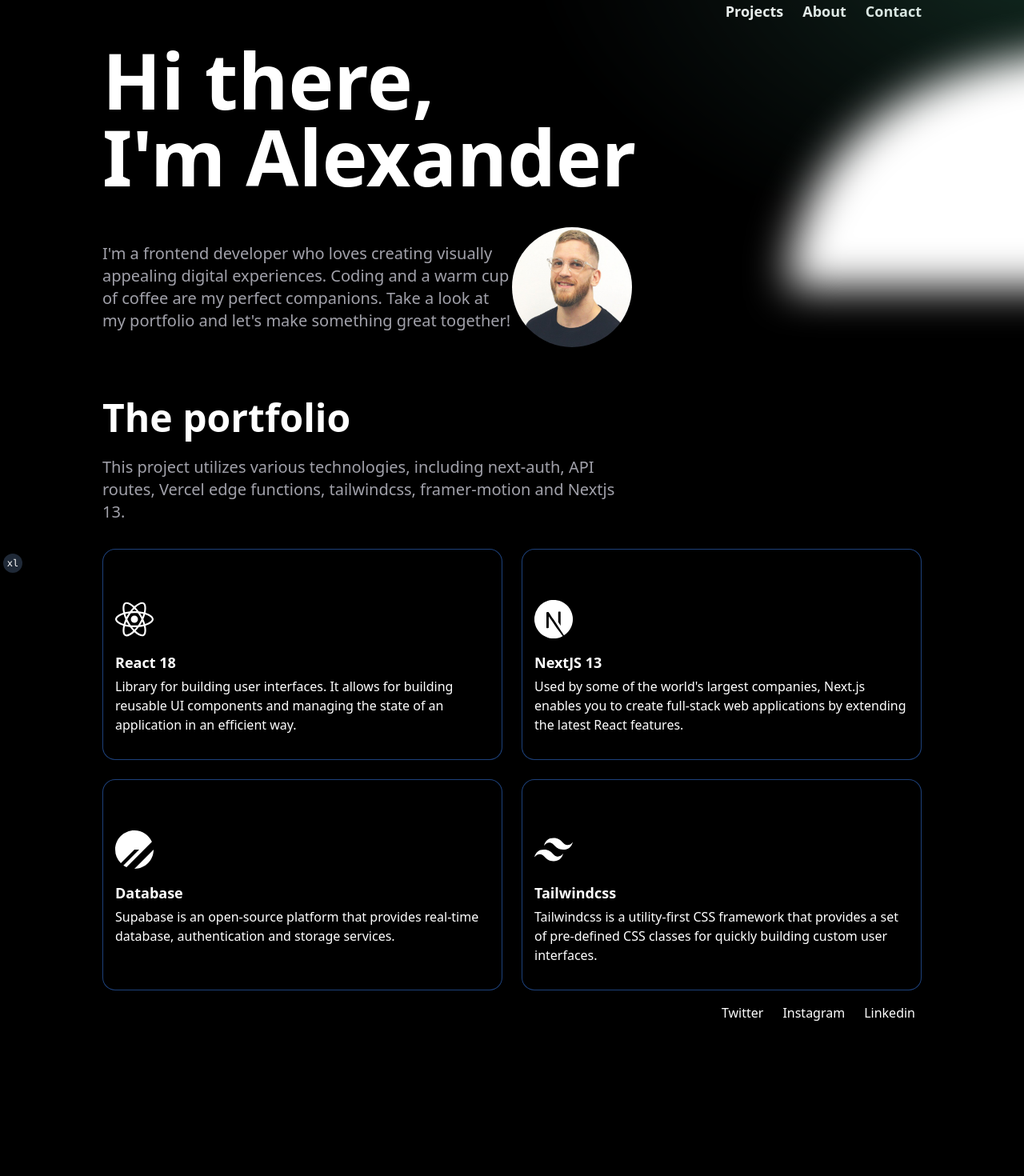
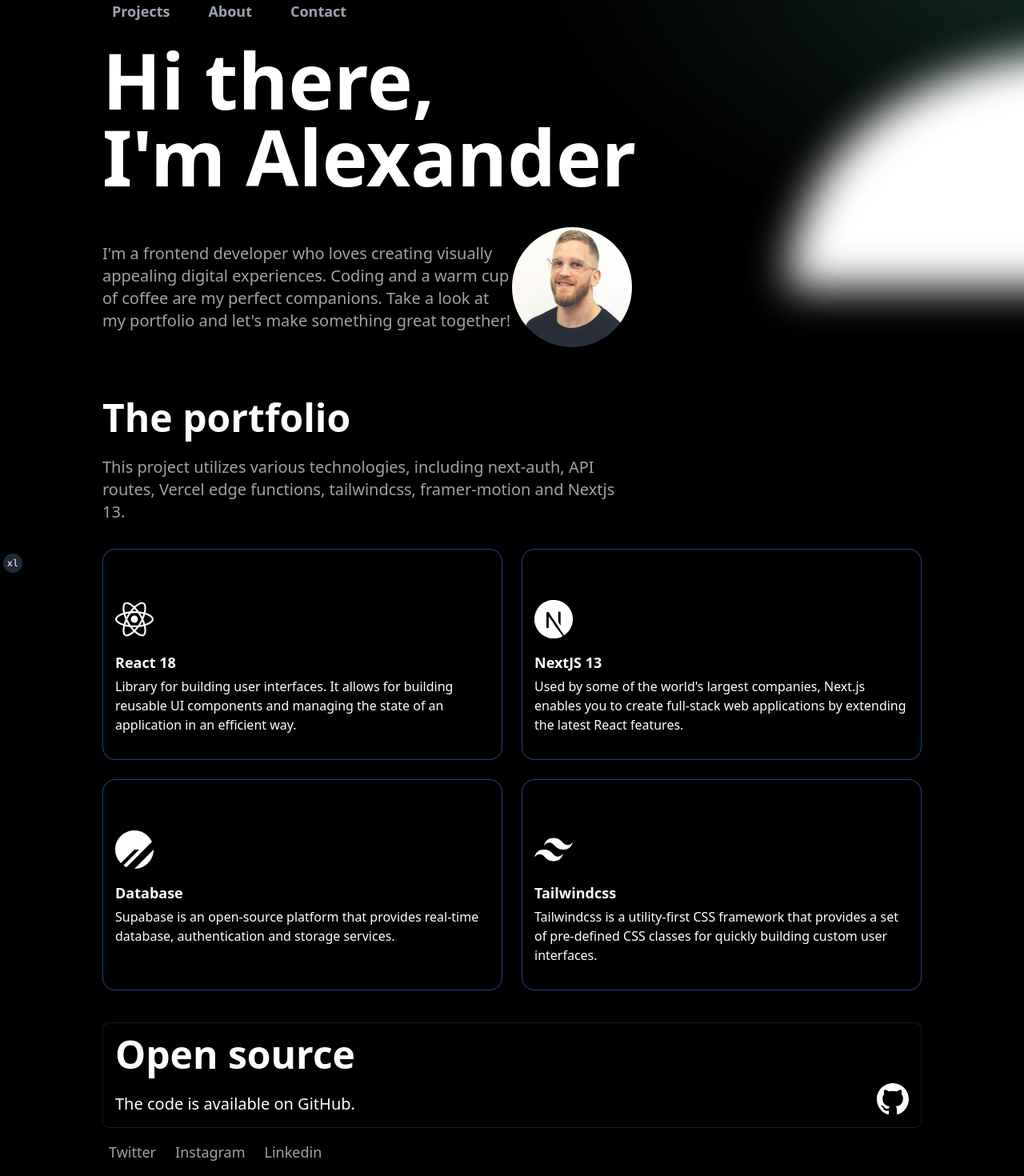
Before and after one commit to ahoogthomsen/Portfolio, a Next.js app: page / in a window 1280 px wide. Shown: the part 80-1550 px from the top of the page at 80% size. Before the commit the page ends 1374 px from the top, so only its background shows below. Built offline with nearby package versions, Linux system fonts and the light colour scheme.

Commit message:
footer & navigation improvements

```diff
--- a/src/components/Footer.tsx
+++ b/src/components/Footer.tsx
@@ -6,21 +6,37 @@
   { name: 'Linkedin', url: 'linkedin.com' },
 ]
 
+const githubIcon = (
+  <svg
+    xmlns="http://www.w3.org/2000/svg"
+    fill="currentColor"
+    viewBox="0 0 24 24"
+    className="text-white w-10 h-10"
+  >
+    <path d="M12 0c-6.626 0-12 5.373-12 12 0 5.302 3.438 9.8 8.207 11.387.599.111.793-.261.793-.577v-2.234c-3.338.726-4.033-1.416-4.033-1.416-.546-1.387-1.333-1.756-1.333-1.756-1.089-.745.083-.729.083-.729 1.205.084 1.839 1.237 1.839 1.237 1.07 1.834 2.807 1.304 3.492.997.107-.775.418-1.305.762-1.604-2.665-.305-5.467-1.334-5.467-5.931 0-1.311.469-2.381 1.236-3.221-.124-.303-.535-1.524.117-3.176 0 0 1.008-.322 3.301 1.23.957-.266 1.983-.399 3.003-.404 1.02.005 2.047.138 3.006.404 2.291-1.552 3.297-1.23 3.297-1.23.653 1.653.242 2.874.118 3.176.77.84 1.235 1.911 1.235 3.221 0 4.609-2.807 5.624-5.479 5.921.43.372.823 1.102.823 2.222v3.293c0 .319.192.694.801.576 4.765-1.589 8.199-6.086 8.199-11.386 0-6.627-5.373-12-12-12z" />
+  </svg>
+)
+
 const Footer: FC = () => {
   return (
-    <footer className="flex justify-between py-4">
-      <div>
-        <span className="font-medium text-lg">
-          {/* Alexander Najm Thomsen */}
-        </span>
+    <>
+      <div className="mt-10 ring-inset ring-1 p-4 rounded-lg flex rounded-2xl ring-white/10">
+        <div className="flex-grow">
+          <h2 className="text-5xl font-bold text-white">Open source</h2>
+          <p className="leading-7 [&:not(:first-child)]:mt-6 text-xl max-w-2xl">
+            The code is available on GitHub.
+          </p>
+        </div>
+        <a className="flex items-end justify-end w-1/2">{githubIcon}</a>
       </div>
-      <div>
-        <ul className="flex gap-2 font-medium">
+
+      <footer className="py-4">
+        <ul className="flex gap-2 font-medium text-lg text-slate-200">
           {links.map(({ name, url }) => {
             return (
               <li key={name}>
                 <a
-                  className="p-2 bg-black rounded-lg hover:bg-slate-800"
+                  className="px-2 py-1 bg-transparent rounded-md text-gray-400 hover:text-gray-200"
                   href={`https://www.${url}`}
                   target="_blank"
                 >
@@ -30,8 +46,8 @@
             )
           })}
         </ul>
-      </div>
-    </footer>
+      </footer>
+    </>
   )
 }
 
--- a/src/components/Navigation.tsx
+++ b/src/components/Navigation.tsx
@@ -1,22 +1,23 @@
-import Image from 'next/image'
 import Link from 'next/link'
-import { FC } from 'react'
 
 const items = [
   { name: 'Projects', href: '/projects' },
   { name: 'About', href: '/about' },
   { name: 'Contact', href: '/contact' },
 ]
-const Navgiation: FC = ({}) => {
+const Navgiation = () => {
   return (
-    <nav className="flex justify-between py-6">
+    <nav className="flex py-6">
       <div />
-      {/* <Image src="/next.svg" alt="logo" width={110} height={30} /> */}
-
       <ul className="flex gap-6 font-semibold text-lg">
         {items.map(({ name, href }) => (
           <li key={name}>
-            <Link href={href}>{name}</Link>
+            <Link
+              className="px-3 py-2 hover:bg-gray-600 bg-transparent rounded-lg transition-all duration-200 text-gray-400 hover:text-gray-50"
+              href={href}
+            >
+              {name}
+            </Link>
           </li>
         ))}
       </ul>
```
